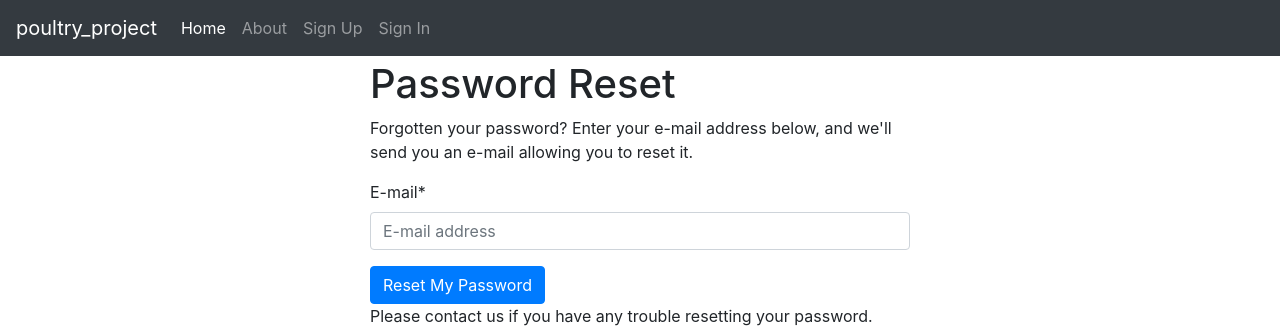
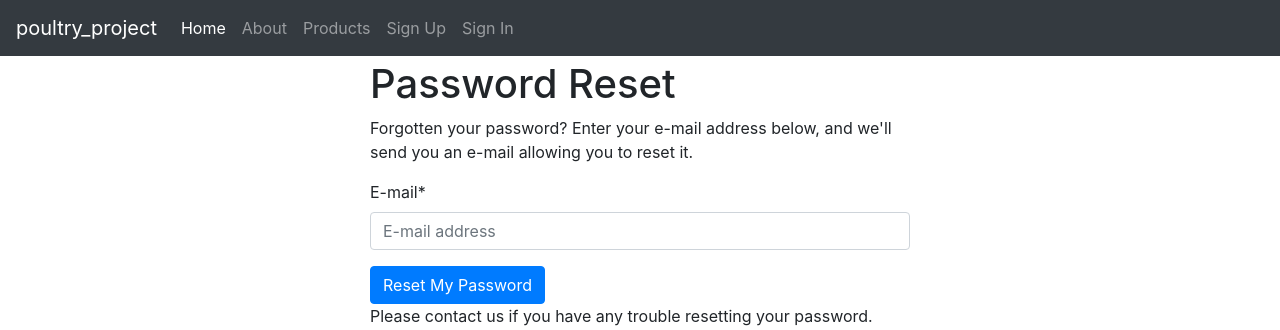
Before and after one commit to clydmaz/poultry_project, a Django app: page /accounts/password/reset/ in a window 1280 px wide. Shown: the top 330 px of the page. Run offline with Django 3.2, Linux system fonts and the light colour scheme; some libraries are stand-ins or nearby versions.

Commit message:
added the list nav item to navbar

```diff
--- a/poultry_project/templates/base.html
+++ b/poultry_project/templates/base.html
@@ -43,6 +43,9 @@
             </li>
             <li class="nav-item">
               <a class="nav-link" href="{% url 'about' %}">About</a>
+            </li>
+            <li class="nav-item">
+              <a class="nav-link" href="{% url 'products:list' %}">Products</a>
             </li>
             {% if request.user.is_authenticated %}
               <li class="nav-item">
```
